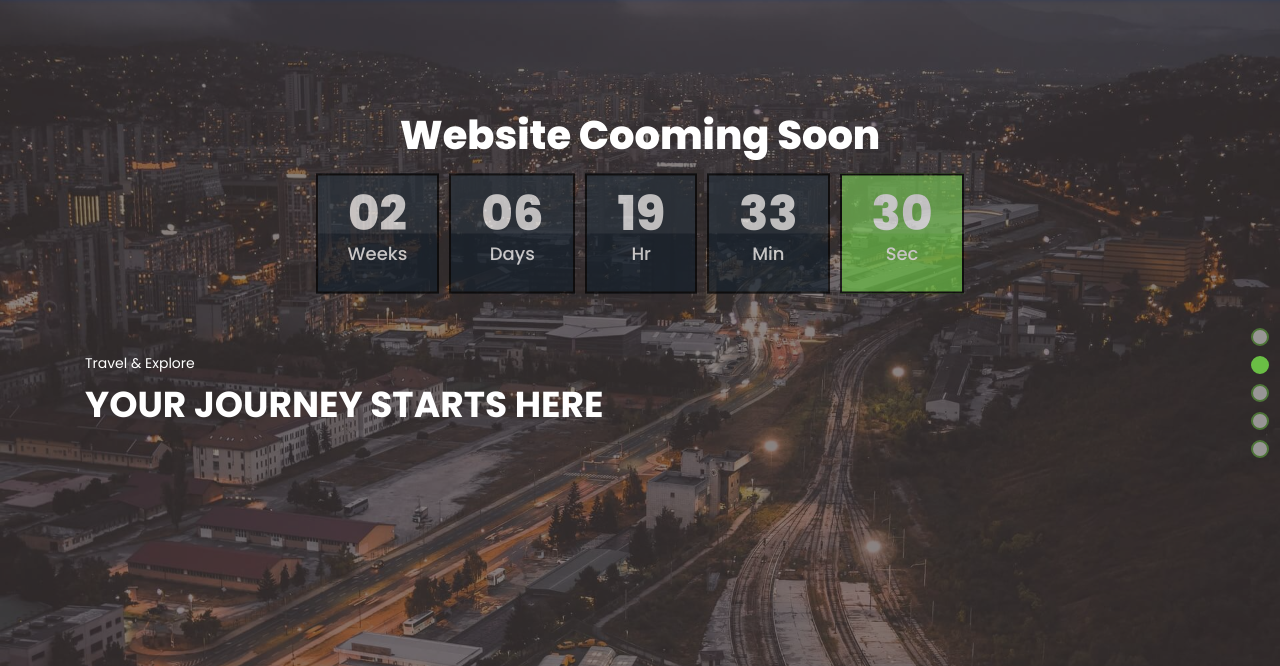
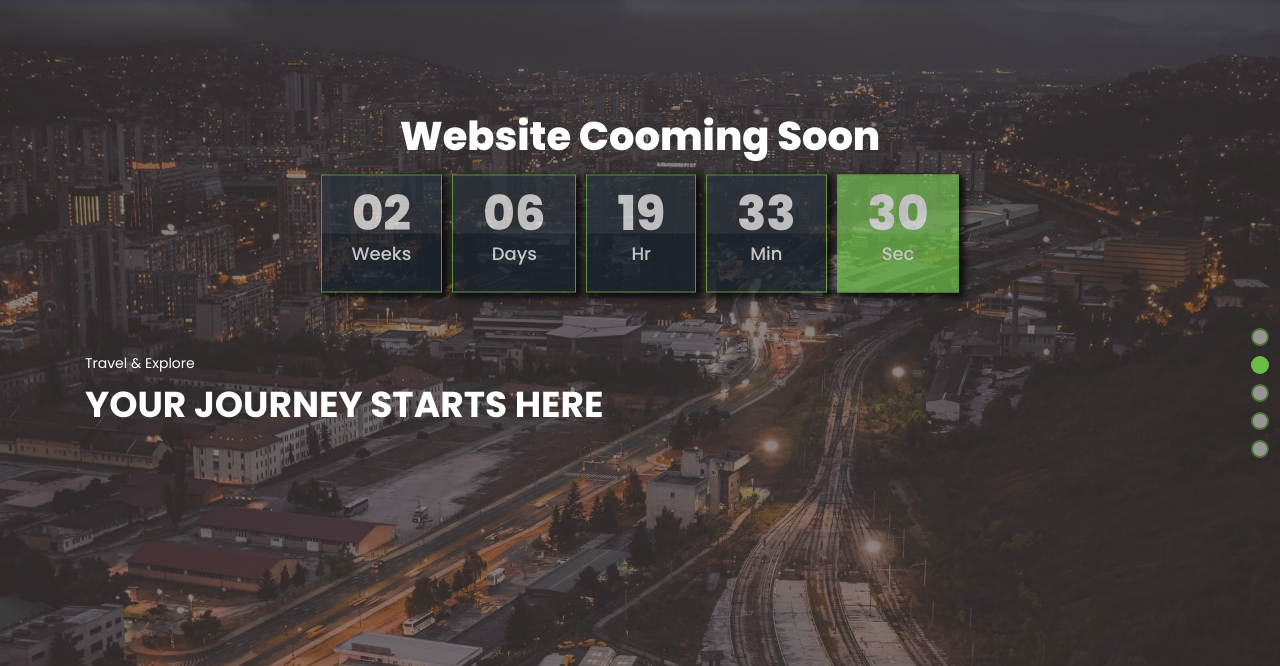
Before and after one commit to hariskaric/Travel-Explore, a plain HTML site: page index.html in a window 1280 px wide. Shown: the part 125-791 px from the top of the page. Drawn offline with nearby package versions, Linux system fonts and the light colour scheme; a script that the page names is missing; files whose address does not match are found by name.

Commit message:
Clock Style Update

```diff
--- a/scss/style.scss
+++ b/scss/style.scss
@@ -365,7 +365,8 @@ p {
       margin: 0 5px;
       background-color: $primaryBackground;
       color: #fff;
-      border: 2px solid #000;
+      border: 1px solid $greenTextColor;
+      box-shadow: 4px 3px 6px 2px $blackBackground;
       &:last-child {
         background-color: $greenBackground;
       }
```
Also changed, not shown: scss/style.css, 1 other file.
